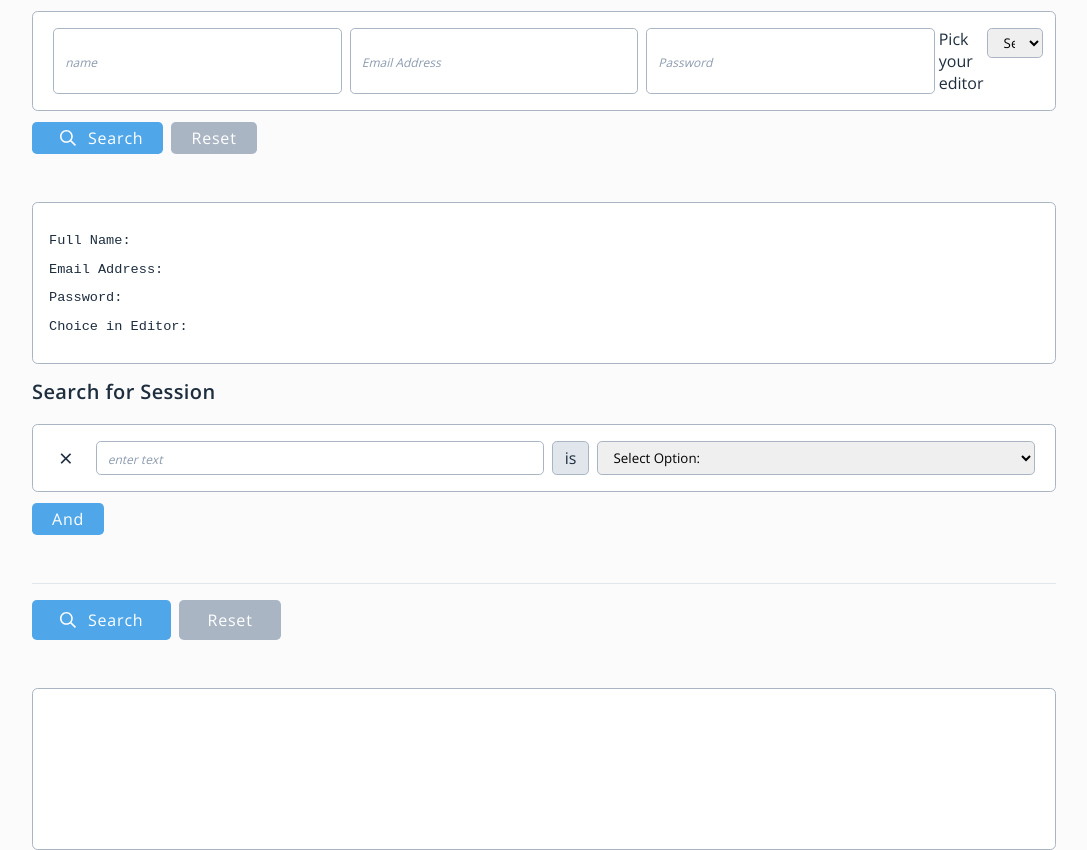
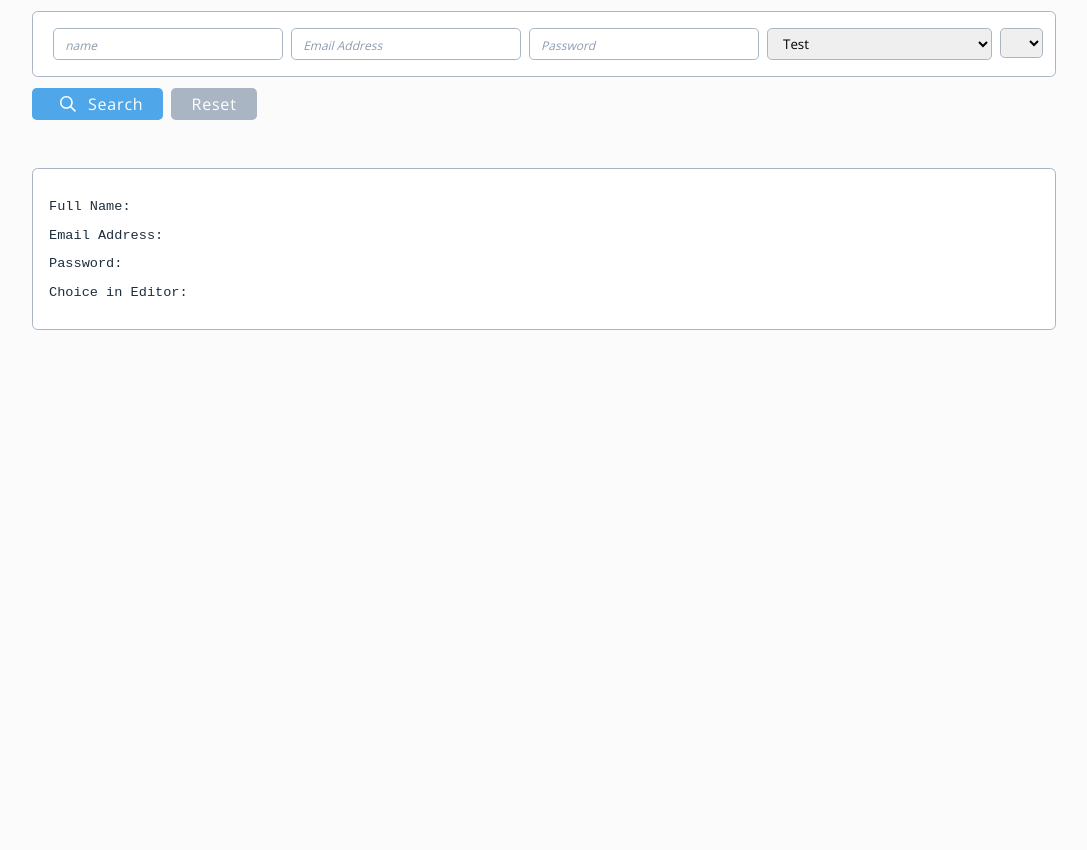
Before and after one commit to RyanBrown/quantum-metric, a React (Create React App) app: page / in a window 1280 px wide. Shown: the whole page, without its empty margins (96-1183 px from the left). After the commit the page ends 811 px from the top, so only its background shows below. Built offline with nearby package versions, Linux system fonts and the light colour scheme.

Commit message:
Quantim Metric - styled-components added

```diff
--- a/src/App.js
+++ b/src/App.js
@@ -1,7 +1,7 @@
 import React, { Component } from 'react';
 import ActionBar from './Components/ActionBar/ActionBar';
 import Button from './Components/Button/Button';
-import DropDown from './Components/DropDown/DropDown';
+import SelectMenu from './Components/SelectMenu/SelectMenu';
 import Generated from './Components/Generated/Generated';
 import Marker from './Components/Marker/Marker';
 import TextInput from './Components/TextInput/TextInput';
@@ -61,7 +61,7 @@ class App extends Component {
             <>
                 <Form />
 
-                <h1>Search for Session</h1>
+                {/* <h1>Search for Session</h1>
 
                 {this.state.filterBlock.map((row, index) => {
                     return (
@@ -76,7 +76,7 @@ class App extends Component {
                             </Button>
                             <TextInput />
                             <Marker variant='is' />
-                            <DropDown />
+                            <SelectMenu />
                         </div>
                     );
                 })}
@@ -85,7 +85,7 @@ class App extends Component {
                 </Button>
 
                 <ActionBar />
-                <Generated />
+                <Generated /> */}
             </>
         );
     }
--- a/src/Components/Form/Form.js
+++ b/src/Components/Form/Form.js
@@ -2,6 +2,7 @@ import React, { Component } from 'react';
 import Button from '../Button/Button';
 import TextInput from '../TextInput/TextInput';
 import Generated from '../Generated/Generated';
+import SelectMenu from '../SelectMenu/SelectMenu';
 import './styles.scss';
 
 class Form extends Component {
@@ -9,7 +10,7 @@ class Form extends Component {
         super(props);
         this.state = {
             fullname: '',
-            emailaddress: '',
+            user_email: '',
             password: '',
             editor: '',
             message: '',
@@ -42,32 +43,37 @@ class Form extends Component {
                 <form className='form' onSubmit={this.handleSubmit}>
                     <div className='filter-block'>
                         <TextInput
+                            name='fullname'
+                            onChange={this.handleChange}
+                            placeholder='name'
                             type='text'
-                            name='fullname'
                             value={this.state.fullname}
-                            placeholder='name'
-                            onChange={this.handleChange}
                         />
 
                         <TextInput
+                            name='user_email'
+                            onChange={this.handleChange}
+                            placeholder='Email Address'
                             type='email'
-                            name='emailaddress'
-                            placeholder='Email Address'
-                            value={this.state.emailaddress}
-                            onChange={this.handleChange}
+                            value={this.state.user_email}
                         />
 
                         <TextInput
+                            name='password'
+                            onChange={this.handleChange}
+                            placeholder='Password'
                             type='password'
-                            name='password'
-                            placeholder='Password'
                             value={this.state.password}
-                            onChange={this.handleChange}
                         />
 
-                        <label className='label'>Pick your editor</label>
+                        <SelectMenu>
+                            <option>Test</option>
+                        </SelectMenu>
+
+                        {/* <label className='label'>Pick your editor</label> */}
                         <div className='select'>
                             <select value={this.state.editor} name='editor' onChange={this.handleChange}>
+                                {/* <Option>Test</Option> */}
                                 <option value='0'>Select Option:</option>
                                 <option value='User Email'>User Email</option>
                                 <option value='Screen Width'>Screen Width</option>
@@ -94,47 +100,6 @@ class Form extends Component {
                                 <option value='atom'>Atom</option>
                             </select>
                         </div>
-
-                        {/* <textarea
-                        className='textarea'
-                        name='message'
-                        value={this.state.message}
-                        placeholder='What do you like about React'
-                        onChange={this.handleChange}
-                    /> */}
-
-                        {/* <label className='checkbox'>
-                        <input name='terms' type='checkbox' checked={this.state.terms} onChange={this.handleChange} />I
-                        agree to the <a href='https://google.com'>terms and conditions</a>
-                    </label> */}
-
-                        {/* <div className='field'>
-                        <div className='control'>
-                            <label className='label'>Do you test your React code?</label>
-                            <label className='radio'>
-                                <input
-                                    type='radio'
-                                    name='test'
-                                    onChange={this.handleChange}
-                                    value='Yes'
-                                    checked={this.state.test === 'Yes'}
-                                />
-                                Yes
-                            </label>
-                            <label className='radio'>
-                                <input
-                                    type='radio'
-                                    name='test'
-                                    onChange={this.handleChange}
-                                    value='No'
-                                    checked={this.state.test === 'No'}
-                                />
-                                No
-                            </label>
-                        </div>
-                    </div> */}
-
-                        {/* <input type='submit' value='Submit' className='button is-primary' /> */}
                     </div>
 
                     <Button type='submit' value='Submit' variant='primary'>
@@ -146,7 +111,7 @@ class Form extends Component {
                 </form>
                 <Generated>
                     <p>Full Name: {this.state.fullname}</p>
-                    <p>Email Address: {this.state.emailaddress}</p>
+                    <p>Email Address: {this.state.user_email}</p>
                     <p>Password: {this.state.password}</p>
                     <p>Choice in Editor: {this.state.editor}</p>
                     {/* <p>Why React: {this.state.message}</p> */}
--- a/src/Components/Generated/Generated.js
+++ b/src/Components/Generated/Generated.js
@@ -3,7 +3,7 @@ import PropTypes from 'prop-types';
 import './styles.scss';
 
 const propTypes = {
-    children: PropTypes.oneOfType([PropTypes.string, PropTypes.element]),
+    children: PropTypes.oneOfType([PropTypes.string, PropTypes.element]).isRequired,
 };
 
 const Generated = (props) => {
--- /dev/null
+++ b/src/Components/SelectMenu/Option.js
@@ -0,0 +1,17 @@
+import React from 'react';
+import PropTypes from 'prop-types';
+import './styles.scss';
+
+const propTypes = {
+    children: PropTypes.oneOfType([PropTypes.string, PropTypes.element]).isRequired,
+    value: PropTypes.string.isRequired,
+};
+
+const Option = (props) => {
+    return <option value={props.value}>{props.children}</option>;
+};
+
+Option.displayName = 'Option';
+Option.propTypes = propTypes;
+
+export default Option;
--- a/src/Components/DropDown/DropDown.js
+++ b/src/Components/SelectMenu/SelectMenu.js
@@ -1,13 +1,29 @@
 import React from 'react';
+import PropTypes from 'prop-types';
+import Option from './Option';
 import './styles.scss';
+
+const propTypes = {
+    children: PropTypes.oneOfType([PropTypes.string, PropTypes.element]).isRequired,
+    id: PropTypes.string,
+    onClick: PropTypes.func,
+};
+
+// const defaultProps = {
+// size: 'sm',
+// type: 'button',
+// variant: 'secondary',
+// };
 
 // const stringDrop = ['equals', 'contains', 'starts with', 'in list'];
 // const integerDrop = ['equals', 'between', 'greater than', 'less than', 'in list'];
 
-export default function DropDown() {
+const SelectMenu = (props) => {
     return (
         <select>
-            <option value='0'>Select Option:</option>
+            {props.children}
+
+            {/* <option value='0'>Select Option:</option>
             <option value='User Email'>User Email</option>
             <option value='Screen Width'>Screen Width</option>
             <option value='Screen Height'>Screen Height</option>
@@ -17,17 +33,25 @@ export default function DropDown() {
             <option value='Page Response time (ms)'>Page Response time (ms)</option>
             <option value='Domain'>Domain</option>
             <option value='Page Path'>Page Path</option>
-            {/* Strings */}
+
             <option value='equals'>equals</option>
             <option value='contains'>contains</option>
             <option value='starts with'>starts with</option>
             <option value='in list'>in list</option>
-            {/* Integers */}
+
             <option value='equals'>equals</option>
             <option value='between'>between</option>
             <option value='greater than'>greater than</option>
             <option value='less than'>less than</option>
-            <option value='in list'>in list</option>
+            <option value='in list'>in list</option> */}
         </select>
     );
-}
+};
+
+SelectMenu.displayName = 'SelectMenu';
+SelectMenu.propTypes = propTypes;
+// SelectMenu.defaultProps = defaultProps;
+
+SelectMenu.Option = Option;
+
+export default SelectMenu;
```
Also changed, not shown: src/Components/SelectMenu/styles.scss (renamed from src/Components/DropDown/styles.scss).
